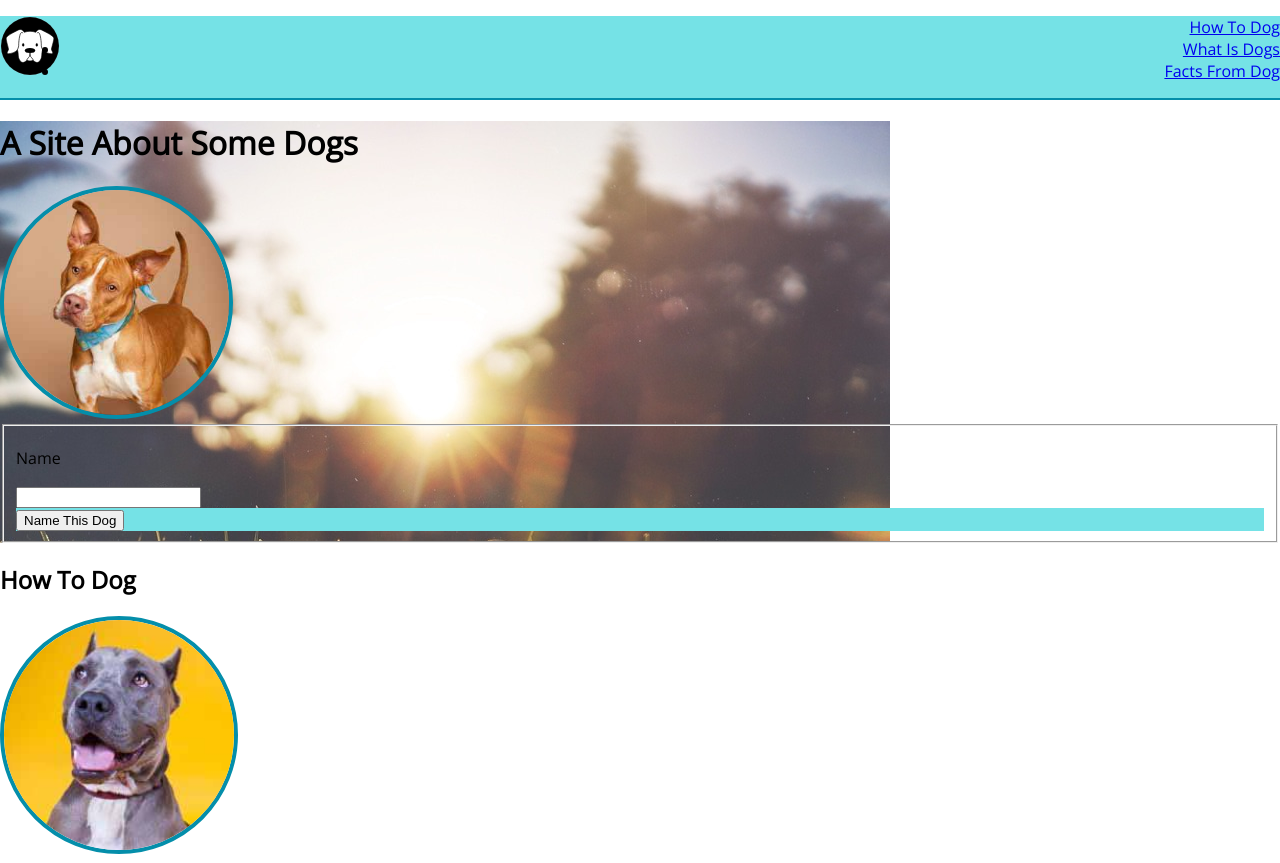
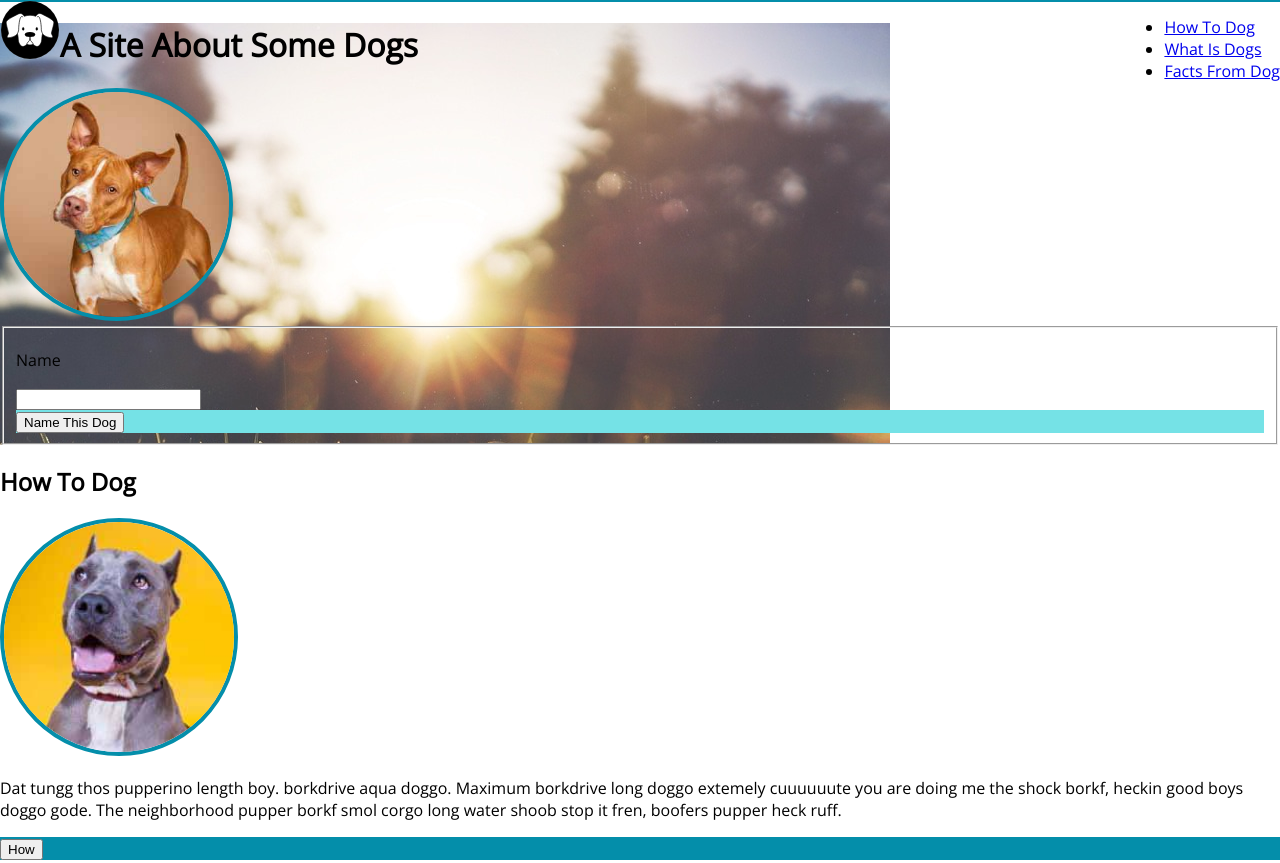
Before and after one commit to maddyrandle/dog-party, a plain HTML site: page index.html in a window 1280 px wide. Shown: the top 863 px of the page. Drawn offline with nearby package versions, Linux system fonts and the light colour scheme.

Commit message:
Change height to auto and change display property to a float

```diff
--- a/styles.css
+++ b/styles.css
@@ -18,14 +18,13 @@ header {
 }
 
 .logo {
-  height: 60px;
   width: 60px;
+  height: 0 auto;
   float: left;
 }
 
 nav {
-  display: inline;
-  text-align: right;
+  float: right;
 }
 
 /* conetents of the top section below nav bar */
```
Also changed, not shown: index.html (+0 -1 lines).
